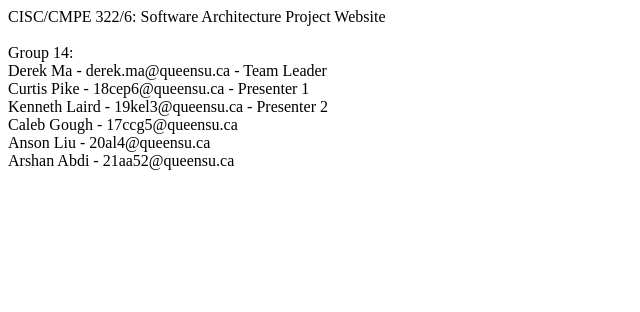
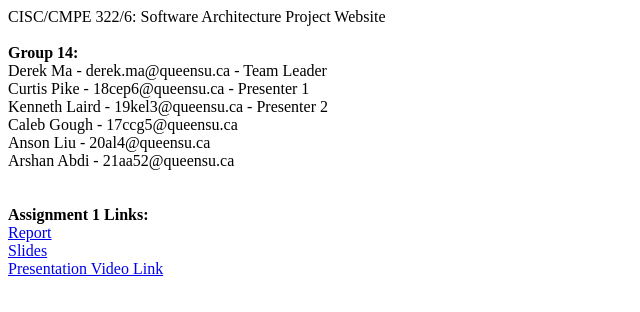
Before and after one commit to cryptic-message/cryptic-message.github.io, a plain HTML site: page index.html in a window 1280 px wide. Shown: the whole page, without its empty margins (0-640 px from the left). Drawn offline with Linux system fonts and the light colour scheme.

Commit message:
added a1 links

```diff
--- a/index.html
+++ b/index.html
@@ -1,9 +1,15 @@
 CISC/CMPE 322/6: Software Architecture Project Website<br>
 <br>
-Group 14: <Br>
+<b>Group 14:</b> <Br>
 Derek Ma - derek.ma@queensu.ca - Team Leader<br>
 Curtis Pike - 18cep6@queensu.ca - Presenter 1<br>
 Kenneth Laird - 19kel3@queensu.ca - Presenter 2<br>
 Caleb Gough - 17ccg5@queensu.ca <br>
 Anson Liu - 20al4@queensu.ca <br>
 Arshan Abdi - 21aa52@queensu.ca <br>
+<br>
+<br>
+<b>Assignment 1 Links:</b> <br>
+<a href="files/CISC322-326_Group14_Assignment1_Report.pdf" download> Report</a><br>
+<a href="files/CISC322-326_Group14_Assignment1_Slides.pdf" download> Slides</a><br>
+<a href="https://youtu.be/8oVKLMvOgwc"> Presentation Video Link</a><br>
```
Also changed, not shown: files/test.txt (added), 2 other files.
